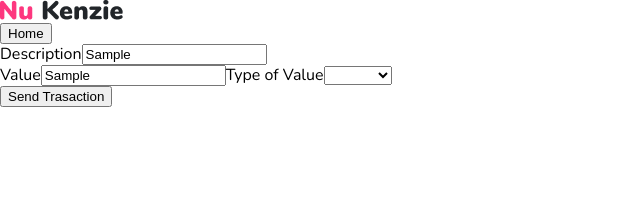
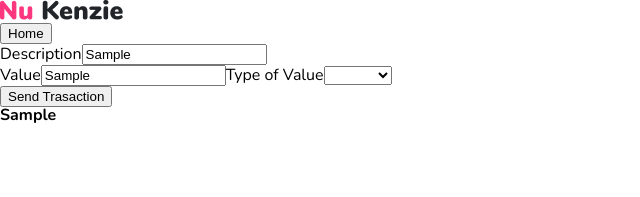
Before and after one commit to HenriqueMts/Nu-Kenzie-Redux-Thunk, a React (Create React App) app: page /home in a window 1280 px wide. Both pictures are taken after typing "Sample", "Sample" into the empty fields and a click on the button "Send Trasaction". Shown: the top 197 px of the page, without its empty margins (0-640 px from the left). Built offline with nearby package versions, Linux system fonts and the light colour scheme.

Commit message:
feat: implement lista transactions component

```diff
--- /dev/null
+++ b/src/Components/TransactionsList/index.jsx
@@ -0,0 +1,17 @@
+import { useSelector } from "react-redux/es/exports";
+import { Container } from "./styles";
+const TransactionsList = () => {
+  const list = useSelector((store) => store.list);
+  console.log(list);
+
+  return (
+    <Container>
+      {list.map((transaction) => (
+        <li>
+          <h3>{transaction.descricao}</h3>
+        </li>
+      ))}
+    </Container>
+  );
+};
+export default TransactionsList;
--- /dev/null
+++ b/src/Components/TransactionsList/styles.js
@@ -0,0 +1,5 @@
+import styled from "styled-components";
+
+export const Container = styled.ul`
+  width: 30%;
+`;
--- a/src/Pages/Home/index.jsx
+++ b/src/Pages/Home/index.jsx
@@ -2,6 +2,7 @@ import { Container } from "./styles";
 import { useHistory } from "react-router-dom";
 import Logo from "../../Assets/HomeLogo.png";
 import Form from "../../Components/Form";
+import TransactionsList from "../../Components/TransactionsList";
 
 const Home = () => {
   const history = useHistory();
@@ -13,7 +14,9 @@ const Home = () => {
         </h1>
         <button onClick={() => history.push("/")}>Home</button>
       </header>
+
       <Form />
+      <TransactionsList />
     </Container>
   );
 };
```
